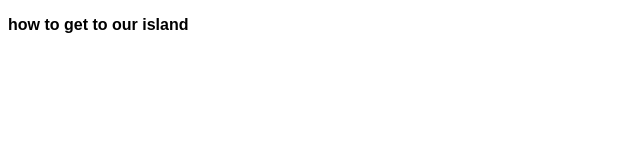
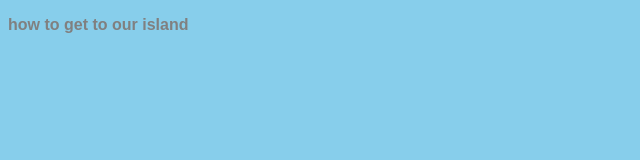
Before and after one commit to QIANQIANHU/resort, a plain HTML site: page travel.html in a window 1280 px wide. Shown: the whole page, without its empty margins (0-640 px from the left). Drawn offline with Linux system fonts and the light colour scheme.

Commit message:
add blue

```diff
--- a/css/styles.css
+++ b/css/styles.css
@@ -1,6 +1,7 @@
 p {
   font-family: sans-serif;
   font-weight: bold;
+  color: gray;
 }
 
 ol {
@@ -13,3 +14,7 @@ img {
     width: 648px;
     background-color: powderblue;
 }
+
+body {
+  background-color: skyblue;
+}
```
